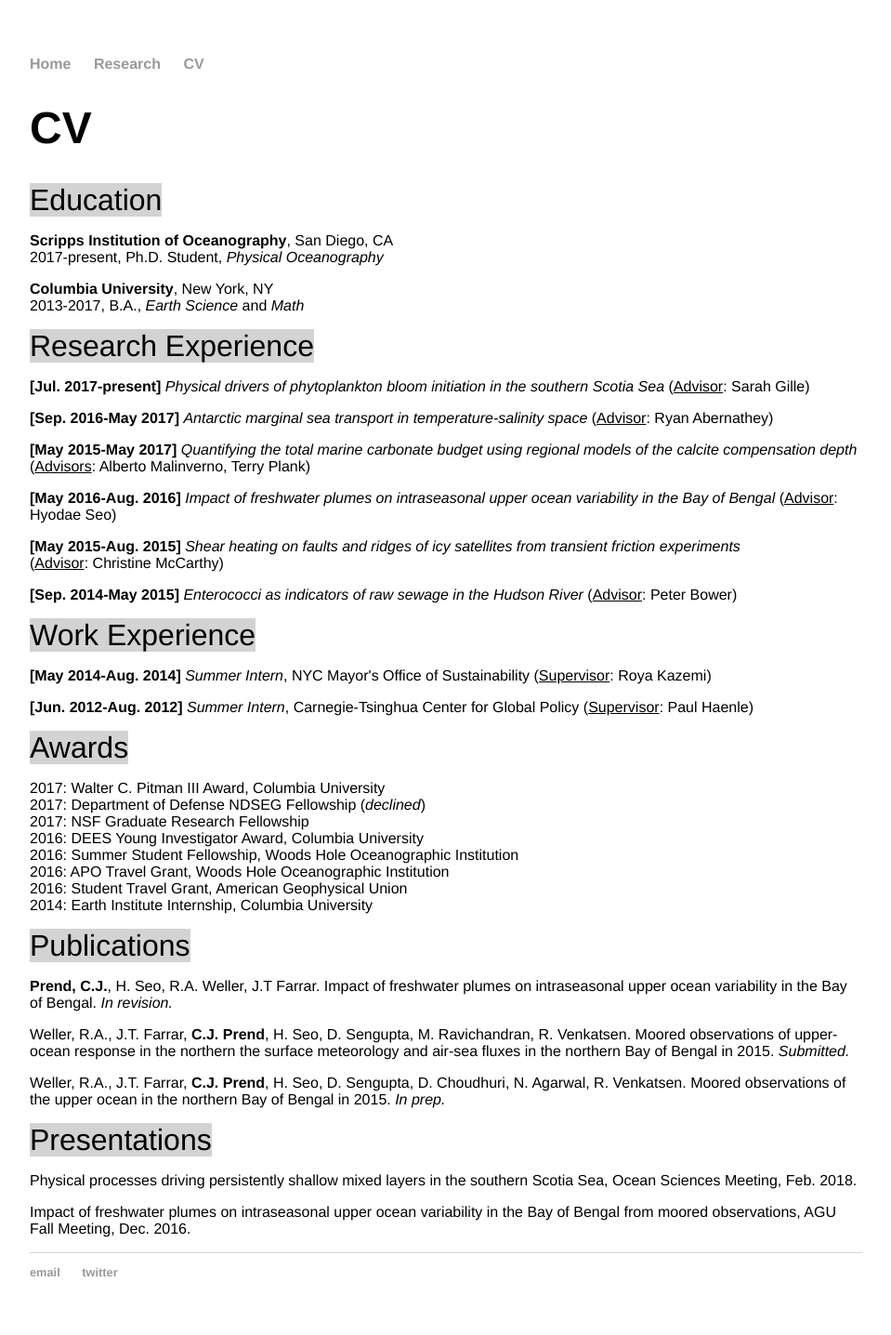
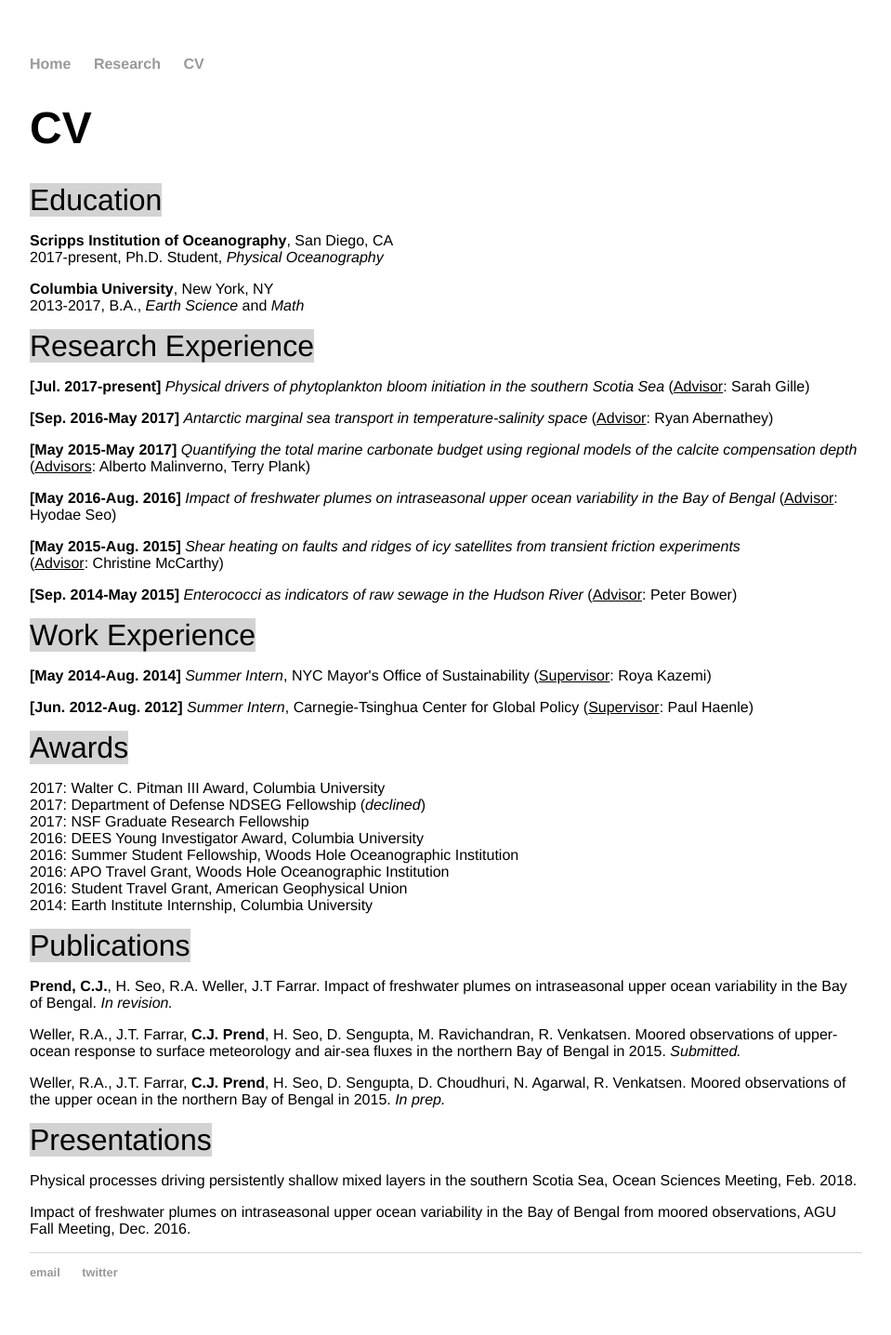
Before and after one commit to cprend/cprend.github.io, a Jekyll site: the page cv/index.html, which Jekyll copies as it is, in a window 1280 px wide. Shown: the whole page at 93% size, without its empty margins (160-1119 px from the left). Built offline with Jekyll 4.4.1, drawn with Linux system fonts in a browser that asks for light colours.

Commit message:
Update index.html

```diff
--- a/cv/index.html
+++ b/cv/index.html
@@ -47,8 +47,8 @@
 		<p1>Publications</p1>
 		<p><b>Prend, C.J.</b>, H. Seo, R.A. Weller, J.T Farrar. Impact of freshwater plumes on intraseasonal
 		upper ocean variability in the Bay of Bengal. <em>In revision.</em></p>
-		<p>Weller, R.A., J.T. Farrar, <b>C.J. Prend</b>, H. Seo, D. Sengupta, M. Ravichandran, R. Venkatsen. Moored observations of upper-ocean response in the northern
-		the surface meteorology and air-sea fluxes in the northern Bay of Bengal in 2015. <em>Submitted.</em></p>
+		<p>Weller, R.A., J.T. Farrar, <b>C.J. Prend</b>, H. Seo, D. Sengupta, M. Ravichandran, R. Venkatsen. Moored observations of upper-ocean response
+		to surface meteorology and air-sea fluxes in the northern Bay of Bengal in 2015. <em>Submitted.</em></p>
 		<p>Weller, R.A., J.T. Farrar, <b>C.J. Prend</b>, H. Seo, D. Sengupta, D. Choudhuri, N. Agarwal, R. Venkatsen. Moored
 		observations of the upper ocean in the northern Bay of Bengal in 2015. <em>In prep.</em></p>
 		<p1>Presentations</p1>
```
